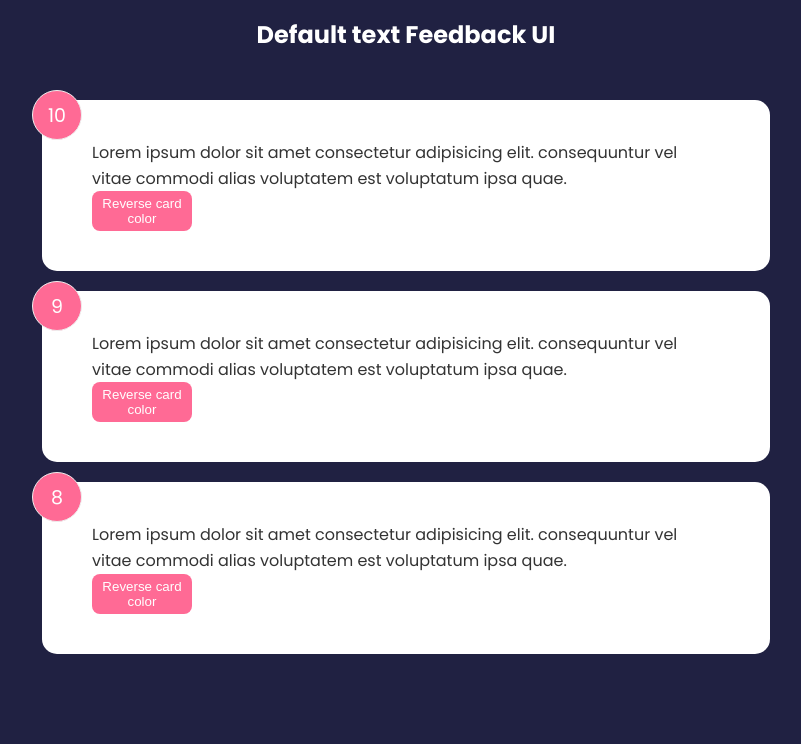
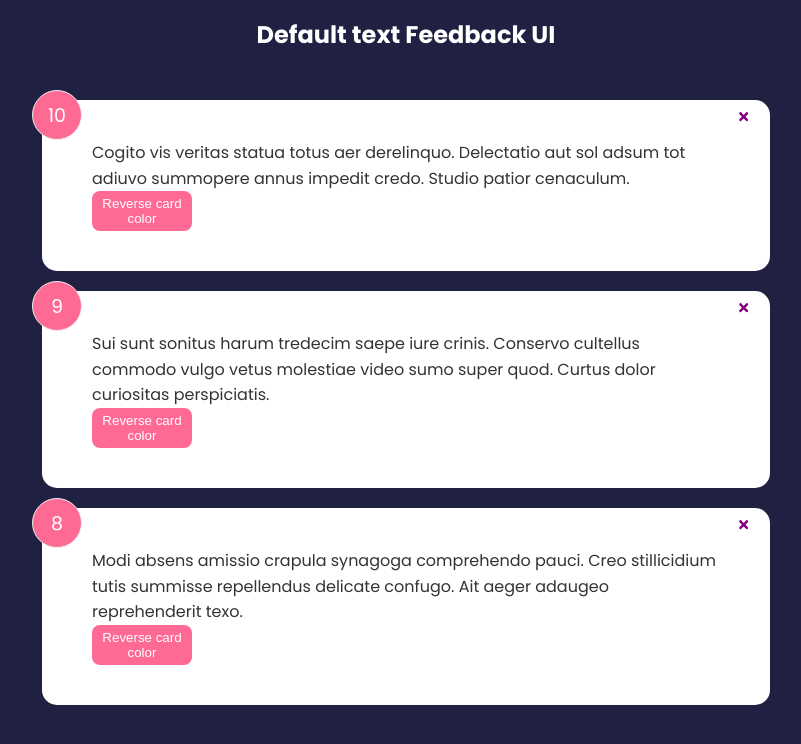
Before and after one commit to IgorZn/react_feedbacj_ui, a React (Create React App) app: page / in a window 1280 px wide. Shown: the top 744 px of the page, without its empty margins (234-1035 px from the left). Built offline with nearby package versions, Linux system fonts and the light colour scheme.

Commit message:
FeedbackStats Component & Reactivity

```diff
--- a/package.json
+++ b/package.json
@@ -3,6 +3,7 @@
   "version": "0.1.0",
   "private": true,
   "dependencies": {
+    "@faker-js/faker": "^8.3.1",
     "@testing-library/jest-dom": "^5.17.0",
     "@testing-library/react": "^13.4.0",
     "@testing-library/user-event": "^13.5.0",
@@ -10,6 +11,7 @@
     "prop-types": "^15.8.1",
     "react": "^18.2.0",
     "react-dom": "^18.2.0",
+    "react-icons": "^4.12.0",
     "react-scripts": "5.0.1",
     "web-vitals": "^2.1.4"
   },
--- a/src/App.js
+++ b/src/App.js
@@ -11,7 +11,7 @@ function App() {
         <>
             <Header/>
             <div className="container">
-                <FeedBackList feedback={feedback} />
+                <FeedBackList feedback={feedback} setFeedback={setFeedback}/>
             </div>
         </>
     );
--- a/src/components/FeedBackList.jsx
+++ b/src/components/FeedBackList.jsx
@@ -2,13 +2,13 @@ import React from 'react';
 import FeedbackItem from "./FeedbackItem";
 import PropTypes from "prop-types";
 
-function FeedBackList({feedback}) {
+function FeedBackList({feedback, setFeedback}) {
     if(!feedback || feedback.length === 0) {
         return <p>No feedback yet</p>
     }
     return <div className={"feedback-list"}>
         {feedback.map(item => (
-            <FeedbackItem key={item.id} item={item} />
+            <FeedbackItem key={item.id} item={item} setFeedback={setFeedback}/>
         ))}
     </div>
 }
--- a/src/components/FeedbackItem.jsx
+++ b/src/components/FeedbackItem.jsx
@@ -1,14 +1,23 @@
-import React, {useState} from 'react';
+import React from 'react';
 import Card from "./shared/Card";
 import PropTypes from "prop-types";
+import { FaTimes} from "react-icons/fa";
 
 
+function FeedbackItem({item, setFeedback}) {
+    const handleClose = () => {
+        if(window.confirm('Are you sure to delete feedback?')) {
+            setFeedback(current => current.filter(feedback => feedback.id !== item.id))
+        }
 
-function FeedbackItem({item}) {
+    }
 
     return (
         <Card reverse={false}>
             <div className="num-display">{item.rating}</div>
+            <button className="close" onClick={handleClose}>
+                <FaTimes color={"purple"} />
+            </button>
             <div className="text-display">{item.text}</div>
         </Card>
     );
--- a/src/fakeData.js
+++ b/src/fakeData.js
@@ -1,18 +1,20 @@
+import { faker } from '@faker-js/faker';
+
 const FeedbackData = [
   {
     id: 1,
     rating: 10,
-    text: 'Lorem ipsum dolor sit amet consectetur adipisicing elit. consequuntur vel vitae commodi alias voluptatem est voluptatum ipsa quae.',
+    text: faker.lorem.paragraph(),
   },
   {
     id: 2,
     rating: 9,
-    text: 'Lorem ipsum dolor sit amet consectetur adipisicing elit. consequuntur vel vitae commodi alias voluptatem est voluptatum ipsa quae.',
+    text: faker.lorem.paragraph(),
   },
   {
     id: 3,
     rating: 8,
-    text: 'Lorem ipsum dolor sit amet consectetur adipisicing elit. consequuntur vel vitae commodi alias voluptatem est voluptatum ipsa quae.',
+    text: faker.lorem.paragraph(),
   },
 ]
 
```
Also changed, not shown: 1 other file (tests, documents, lock files or other folders).
